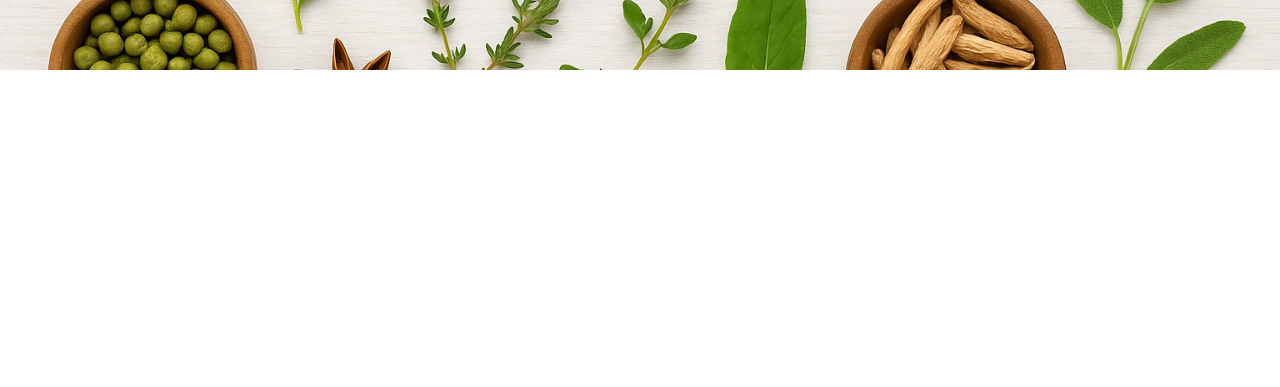
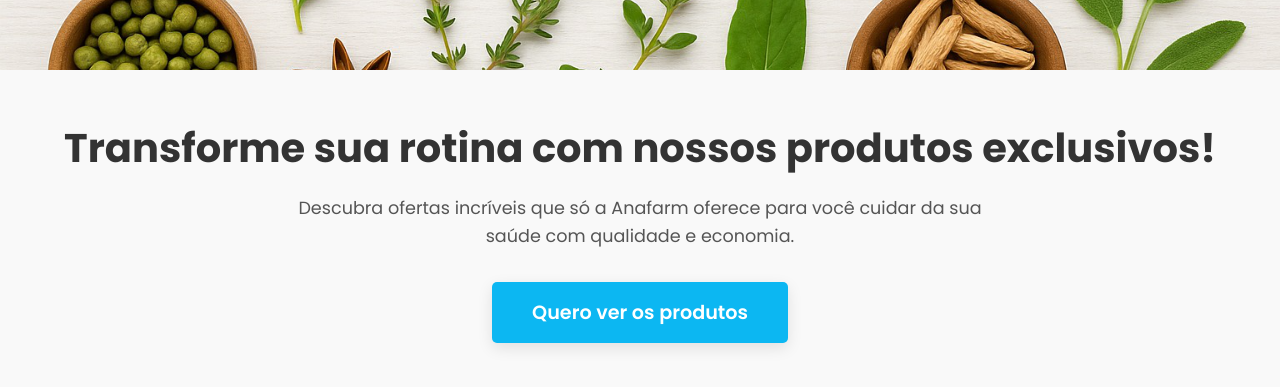
Before and after one commit to NicolleMP/AnaFarm, a Vue app: page /home in a window 1280 px wide. Shown: the part 565-952 px from the top of the page. Before the commit the page ends 800 px from the top, so only its background shows below. Built offline with nearby package versions, Linux system fonts and the light colour scheme.

Commit message:
feat: create cta user

```diff
--- a/src/view/home/HomeView.vue
+++ b/src/view/home/HomeView.vue
@@ -13,6 +13,12 @@ export default {
     <AppHeader/>
     <section class="banner">
       <img src="../../assets/bannerHome.png" alt="Banner Anafarm" />
+    </section>
+
+     <section class="chamada-cta">
+      <h2>Transforme sua rotina com nossos produtos exclusivos!</h2>
+      <p>Descubra ofertas incríveis que só a Anafarm oferece para você cuidar da sua saúde com qualidade e economia.</p>
+      <button >Quero ver os produtos</button>
     </section>
 
     </div>
@@ -43,5 +49,47 @@ export default {
 
 }
 
+.chamada-cta {
+width: 100%;
+padding: 3rem 2rem;
+display: flex;
+flex-direction: column;
+justify-content: center;
+align-items: center;
+text-align: center;
+background-color: #f9f9f9;
+}
+
+.chamada-cta h2 {
+font-size: 2.5rem;
+font-weight: 700;
+margin-bottom: 1rem;
+color: #333;
+}
+
+.chamada-cta p {
+font-size: 1.1rem;
+color: #555;
+margin-bottom: 2rem;
+line-height: 1.6;
+max-width: 700px;
+}
+
+.chamada-cta button {
+background-color: #0cb7f2;
+color: white;
+font-weight: 600;
+font-size: 1.2rem;
+padding: 1rem 2.5rem;
+border: none;
+border-radius: 5px;
+cursor: pointer;
+box-shadow: 0 5px 15px rgba(0, 0, 0, 0.1);
+transition: background-color 0.3s ease;
+}
+
+.chamada-cta button:hover {
+background-color: #0a9bcf;
+}
 
 </style>
```
Also changed, not shown: src/view/login/LoginView.vue (deleted, +0 -11 lines).
